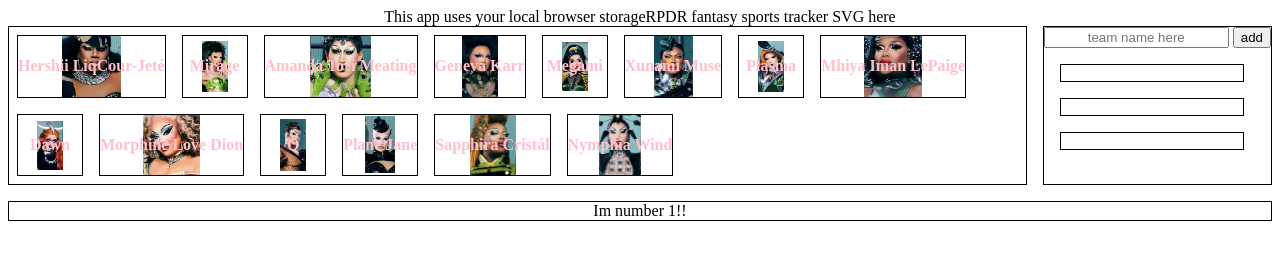
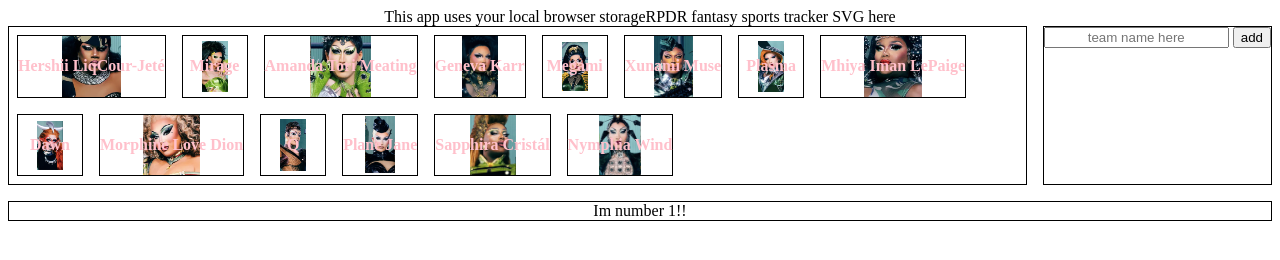
Before and after one commit to Garrett-CM/drag-league, a plain HTML site: page index.html in a window 1280 px wide. Drawn offline with Linux system fonts and the light colour scheme.

Commit message:
removed testing divs

```diff
--- a/index.html
+++ b/index.html
@@ -21,9 +21,7 @@
                 <button id="add">add</button>
             </div>
             <div id="teamList">
-                <div class="team"></div>
-                <div class="team"></div>
-                <div class="team"></div>
+
             </div>
         </div>
         <div id="statPages">
```
